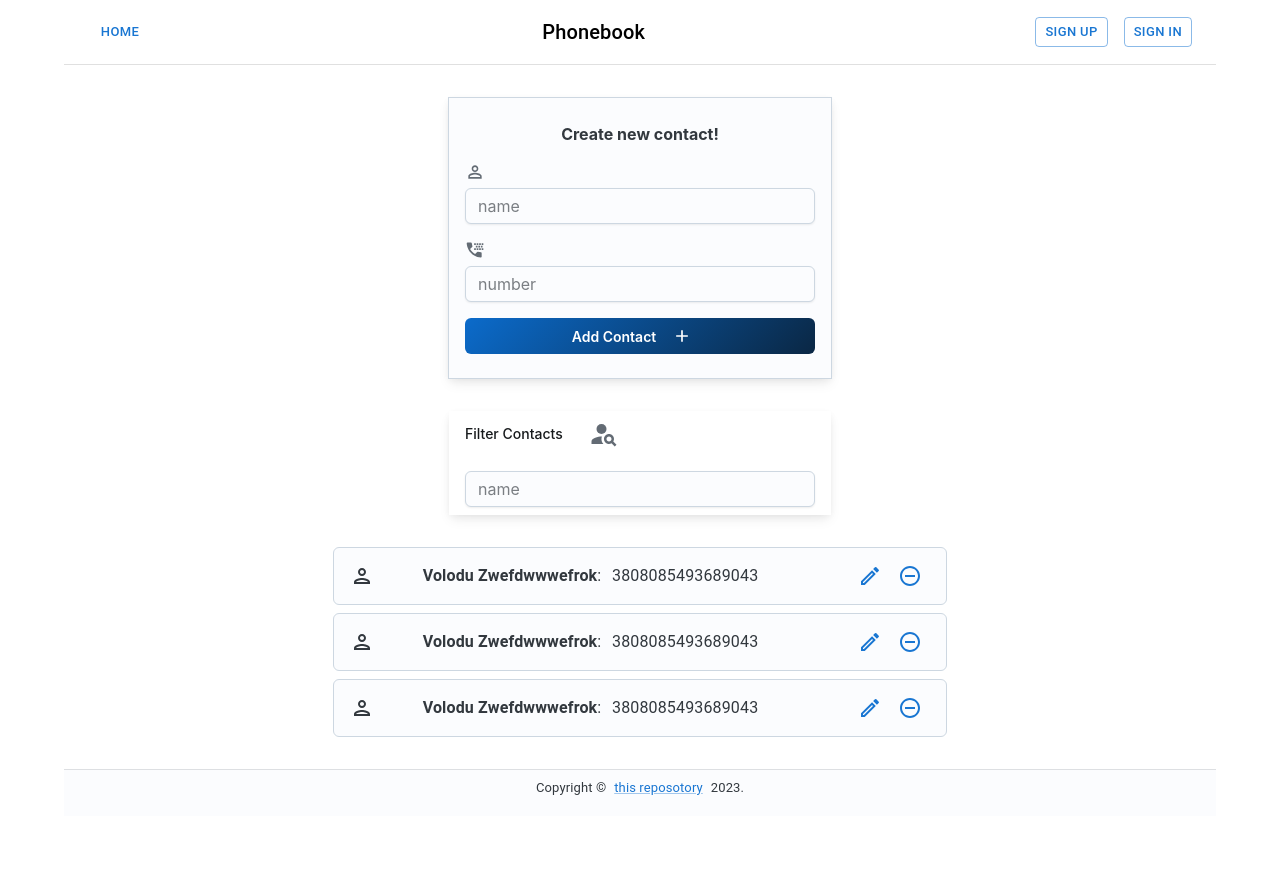
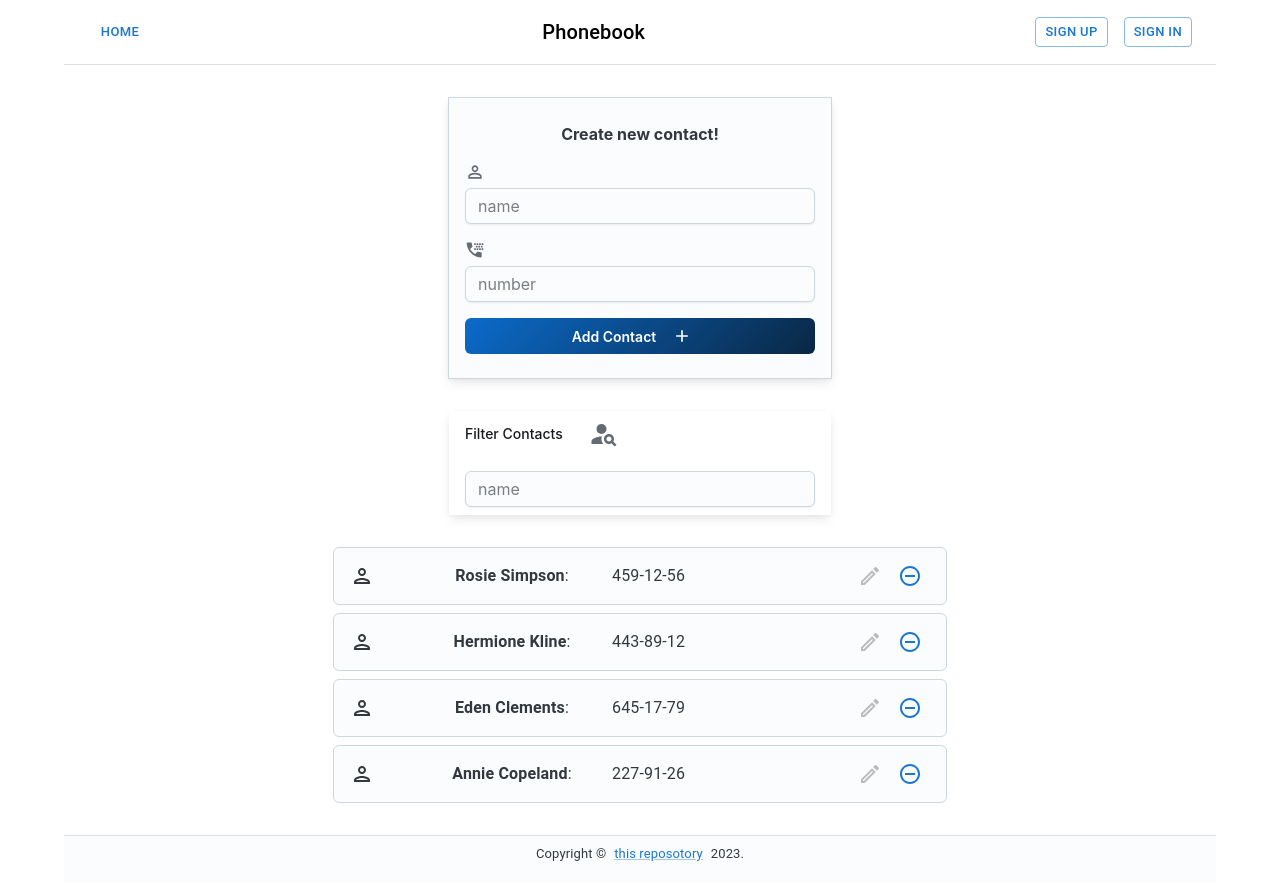
Before and after one commit to volodymyrzdrok/app-phonebook, a React (Create React App) app: page / in a window 1280 px wide. Both pictures are taken after a click on the button "Phonebook". Before the commit the page ends 816 px from the top, so only its background shows below. Built offline with nearby package versions, Linux system fonts and the light colour scheme.

Commit message:
add filter

```diff
--- a/src/components/ContactForm/ContactForm.jsx
+++ b/src/components/ContactForm/ContactForm.jsx
@@ -1,7 +1,8 @@
-
 import { useDispatch, useSelector } from 'react-redux';
-// import { addContact, getContacts } from '../../redux/slice';
+import { addContact, getContacts } from '../../redux/slice';
 import AddIcon from '@mui/icons-material/Add';
+import PersonOutlineIcon from '@mui/icons-material/PersonOutline';
+import TtyIcon from '@mui/icons-material/Tty';
 import {
   Sheet,
   FormControl,
@@ -12,38 +13,36 @@ import {
   CssVarsProvider,
 } from '@mui/joy';
 
-import PersonOutlineIcon from '@mui/icons-material/PersonOutline';
-import TtyIcon from '@mui/icons-material/Tty';
+const ContactForm = () => {
+  const contacts = useSelector(getContacts);
+  const dispatch = useDispatch();
 
-const ContactForm = () => {
-  // const contacts = useSelector(getContacts);
-  // const dispatch = useDispatch();
+  const onSubmitForm = e => {
+    e.preventDefault();
+    const name = e.target.name.value.trim();
+    const number = e.target.number.value.trim();
 
-  // console.log(contacts);
-  // const onSubmitForm = e => {
-  // e.preventDefault();
-  // const name = e.target.name.value.trim();
-  // const number = e.target.number.value.trim();
-  // const foundEl = contacts.find(
-  //   el => el.name.toLowerCase() === name.toLowerCase()
-  // );
-  // if (foundEl) {
-  //   alert(`${foundEl.name} is already in contacts`);
-  // } else {
-  //   dispatch(addContact({ name, number }));
-  //   e.target.reset();
-  // }
-  // };
+    const foundEl = contacts.find(
+      el => el.name.toLowerCase() === name.toLowerCase()
+    );
+    if (foundEl) {
+      alert(`${foundEl.name} is already in contacts`);
+    } else {
+      dispatch(addContact({ name, number }));
+      e.target.reset();
+    }
+  };
   return (
     <CssVarsProvider>
       <Sheet
+        onSubmit={onSubmitForm}
         component="form"
         sx={{
           width: 350,
-          mx: 'auto', // margin left & right
-          my: 4, // margin top & botom
-          py: 3, // padding top & bottom
-          px: 2, // padding left & right
+          mx: 'auto',
+          my: 4,
+          py: 3,
+          px: 2,
           display: 'flex',
           flexDirection: 'column',
           gap: 2,
--- a/src/components/ContactList/ContactList.jsx
+++ b/src/components/ContactList/ContactList.jsx
@@ -1,7 +1,7 @@
 import { Box } from '@mui/system';
 import { useMemo } from 'react';
 import { useDispatch, useSelector } from 'react-redux';
-// import { removeContact, getContacts, getFilter } from '../../redux/slice';
+import { removeContact, getContacts, getFilter } from '../../redux/slice';
 
 import PersonOutlinedIcon from '@mui/icons-material/PersonOutlined';
 import ModeEditOutlinedIcon from '@mui/icons-material/ModeEditOutlined';
@@ -10,29 +10,30 @@ import { IconButton, Typography } from '@mui/material';
 import { Sheet } from '@mui/joy';
 
 const ContactList = () => {
-  // const contacts = useSelector(getContacts);
-  // const filter = useSelector(getFilter);
-  // const dispatch = useDispatch();
-  // const filterContacts = useMemo(() => {
-  //   return contacts.filter(el => el.name.toLowerCase().includes(filter));
-  // }, [filter, contacts]);
+  const contacts = useSelector(getContacts);
+  const filter = useSelector(getFilter);
+  const dispatch = useDispatch();
+
+  const filterContacts = useMemo(() => {
+    return contacts.filter(el => el.name.toLowerCase().includes(filter));
+  }, [filter, contacts]);
 
   return (
     <Box component="ul">
+      {filterContacts.map(({ id, name, number }) => (
         <Sheet
+          key={id}
           component="li"
           sx={{
             width: 580,
-          mx: 'auto', // margin left & right
-          my: 1, // margin top & botom
-          py: 1, // padding top & bottom
-          px: 2, // padding left & right
+            mx: 'auto',
+            my: 1,
+            py: 1,
+            px: 2,
             display: 'flex',
             alignItems: 'center',
             justifyContent: 'space-between',
-
             gap: 1,
-          // border: 1,
             borderRadius: 'sm',
             boxShadow: 'sx',
           }}
@@ -52,9 +53,10 @@ const ContactList = () => {
               sx={{
                 width: 200,
                 textAlign: 'center',
+                textTransform: 'capitalize',
               }}
             >
-            <b>Volodu Zwefdwwwefrok</b>:
+              <b>{name}</b>:
             </Typography>
             <Typography
               level="p"
@@ -63,145 +65,25 @@ const ContactList = () => {
                 width: 200,
               }}
             >
-            3808085493689043
+              {number}
             </Typography>
           </Box>
           <div>
-          <IconButton color="primary" aria-label="delete">
+            <IconButton color="primary" aria-label="delete" disabled>
               <ModeEditOutlinedIcon />
             </IconButton>
-          <IconButton color="primary" aria-label="delete">
+            <IconButton
+              color="primary"
+              aria-label="delete"
+              onClick={() => dispatch(removeContact(id))}
+            >
               <RemoveCircleOutlineOutlinedIcon />
             </IconButton>
           </div>
         </Sheet>
-      <Sheet
-        component="li"
-        sx={{
-          width: 580,
-          mx: 'auto', // margin left & right
-          my: 1, // margin top & botom
-          py: 1, // padding top & bottom
-          px: 2, // padding left & right
-          display: 'flex',
-          alignItems: 'center',
-          justifyContent: 'space-between',
-
-          gap: 1,
-          // border: 1,
-          borderRadius: 'sm',
-          boxShadow: 'sx',
-        }}
-        variant="outlined"
-      >
-        <PersonOutlinedIcon />
-
-        <Box
-          sx={{
-            display: 'flex',
-            alignItems: 'center',
-          }}
-        >
-          <Typography
-            level="h6"
-            component="p"
-            sx={{
-              width: 200,
-              textAlign: 'center',
-            }}
-          >
-            <b>Volodu Zwefdwwwefrok</b>:
-          </Typography>
-          <Typography
-            level="p"
-            component="p"
-            sx={{
-              width: 200,
-            }}
-          >
-            3808085493689043
-          </Typography>
-        </Box>
-        <div>
-          <IconButton color="primary" aria-label="delete">
-            <ModeEditOutlinedIcon />
-          </IconButton>
-          <IconButton color="primary" aria-label="delete">
-            <RemoveCircleOutlineOutlinedIcon />
-          </IconButton>
-        </div>
-      </Sheet>
-      <Sheet
-        component="li"
-        sx={{
-          width: 580,
-          mx: 'auto', // margin left & right
-          my: 1, // margin top & botom
-          py: 1, // padding top & bottom
-          px: 2, // padding left & right
-          display: 'flex',
-          alignItems: 'center',
-          justifyContent: 'space-between',
-
-          gap: 1,
-          // border: 1,
-          borderRadius: 'sm',
-          boxShadow: 'sx',
-        }}
-        variant="outlined"
-      >
-        <PersonOutlinedIcon />
-
-        <Box
-          sx={{
-            display: 'flex',
-            alignItems: 'center',
-          }}
-        >
-          <Typography
-            level="h6"
-            component="p"
-            sx={{
-              width: 200,
-              textAlign: 'center',
-            }}
-          >
-            <b>Volodu Zwefdwwwefrok</b>:
-          </Typography>
-          <Typography
-            level="p"
-            component="p"
-            sx={{
-              width: 200,
-            }}
-          >
-            3808085493689043
-          </Typography>
-        </Box>
-        <div>
-          <IconButton color="primary" aria-label="delete">
-            <ModeEditOutlinedIcon />
-          </IconButton>
-          <IconButton color="primary" aria-label="delete">
-            <RemoveCircleOutlineOutlinedIcon />
-          </IconButton>
-        </div>
-      </Sheet>
+      ))}
     </Box>
   );
 };
 
 export default ContactList;
-// return (
-//   <ul className={c.list}>
-//     {filterContacts.map(({ id, name, number }) => (
-//       <li className={c.item} key={id}>
-//         <p>{name}</p>
-//         <p>{number}</p>
-//         <button className={c.btn} onClick={() => dispatch(removeContact(id))}>
-//           delete
-//         </button>
-//       </li>
-//     ))}
-//   </ul>
-// );
--- a/src/components/Filter/Filter.jsx
+++ b/src/components/Filter/Filter.jsx
@@ -1,27 +1,26 @@
-import React from 'react';
-
-// import { useDispatch } from 'react-redux';
-// import { changeFilterValue } from '../../redux/slice';
+import { useDispatch } from 'react-redux';
+import { changeFilterValue } from '../../redux/slice';
 import { CssVarsProvider, FormControl, FormLabel, Input } from '@mui/joy';
 import PersonSearchIcon from '@mui/icons-material/PersonSearch';
 
-const Filter = props => {
-  // const dispatch = useDispatch();
+const Filter = () => {
+  const dispatch = useDispatch();
 
-  // const changeFilterValueFunc = e => {
-  //   const value = e.target.value.trim().toLowerCase();
-  //   dispatch(changeFilterValue(value));
-  // };
+  const changeFilterValueFunc = e => {
+    const value = e.target.value.trim().toLowerCase();
+
+    dispatch(changeFilterValue(value));
+  };
 
   return (
     <CssVarsProvider>
       <FormControl
         sx={{
           width: 350,
-          mx: 'auto', // margin left & right
-          my: 4, // margin top & botom
-          py: 1, // padding top & bottom
-          px: 2, // padding left & right
+          mx: 'auto',
+          my: 4,
+          py: 1,
+          px: 2,
           display: 'flex',
           flexDirection: 'column',
           gap: 2,
@@ -40,6 +39,7 @@ const Filter = props => {
           />
         </FormLabel>
         <Input
+          onInput={changeFilterValueFunc}
           type="text"
           placeholder="name"
           pattern="^[a-zA-Zа-яА-Я]+(([' -][a-zA-Zа-яА-Я ])?[a-zA-Zа-яА-Я]*)*$"
--- a/src/redux/slice.js
+++ b/src/redux/slice.js
@@ -1,9 +1,11 @@
-import { createSlice } from '@reduxjs/toolkit';
+import { createSlice, nanoid } from '@reduxjs/toolkit';
+import defaultContact from '../db/defaultData.json';
+
 export const appSlice = createSlice({
   name: 'app',
   initialState: {
     contacts: {
-      items: [],
+      items: defaultContact,
       isLoading: false,
       error: null,
     },
@@ -14,10 +16,26 @@ export const appSlice = createSlice({
     },
   },
   reducers: {
-    addContact({ contacts }, action) {},
-    removeContact({ contacts }, action) {},
+    addContact: {
+      reducer({ contacts }, action) {
+        contacts.items = [action.payload, ...contacts.items];
+      },
+      prepare({ name, number }) {
+        return {
+          payload: { id: nanoid(), name, number },
+        };
+      },
+    },
+
+    removeContact({ contacts }, action) {
+      contacts.items = contacts.items.filter(
+        contact => contact.id !== action.payload
+      );
+    },
     updateContact({ contacts }, action) {},
-    changeFilterValue({ filter }, action) {},
+    changeFilterValue(state, action) {
+      state.filter = action.payload;
+    },
     logIn({ auth }, action) {
       auth.userName = action.payload;
       auth.isLoggedIn = true;
@@ -31,6 +49,8 @@ export const appSlice = createSlice({
 
 export const getUserName = state => state.auth.userName;
 export const getStatusAuth = state => state.auth.isLoggedIn;
+export const getContacts = state => state.contacts.items;
+export const getFilter = state => state.filter;
 
 export const {
   addContact,
--- a/src/redux/store.js
+++ b/src/redux/store.js
@@ -1,5 +1,6 @@
 import { configureStore } from '@reduxjs/toolkit';
 import { appSlice } from './slice';
+
 export const store = configureStore({
   reducer: appSlice.reducer,
 });
```
Lines whose indentation alone changed are shown as unchanged.
